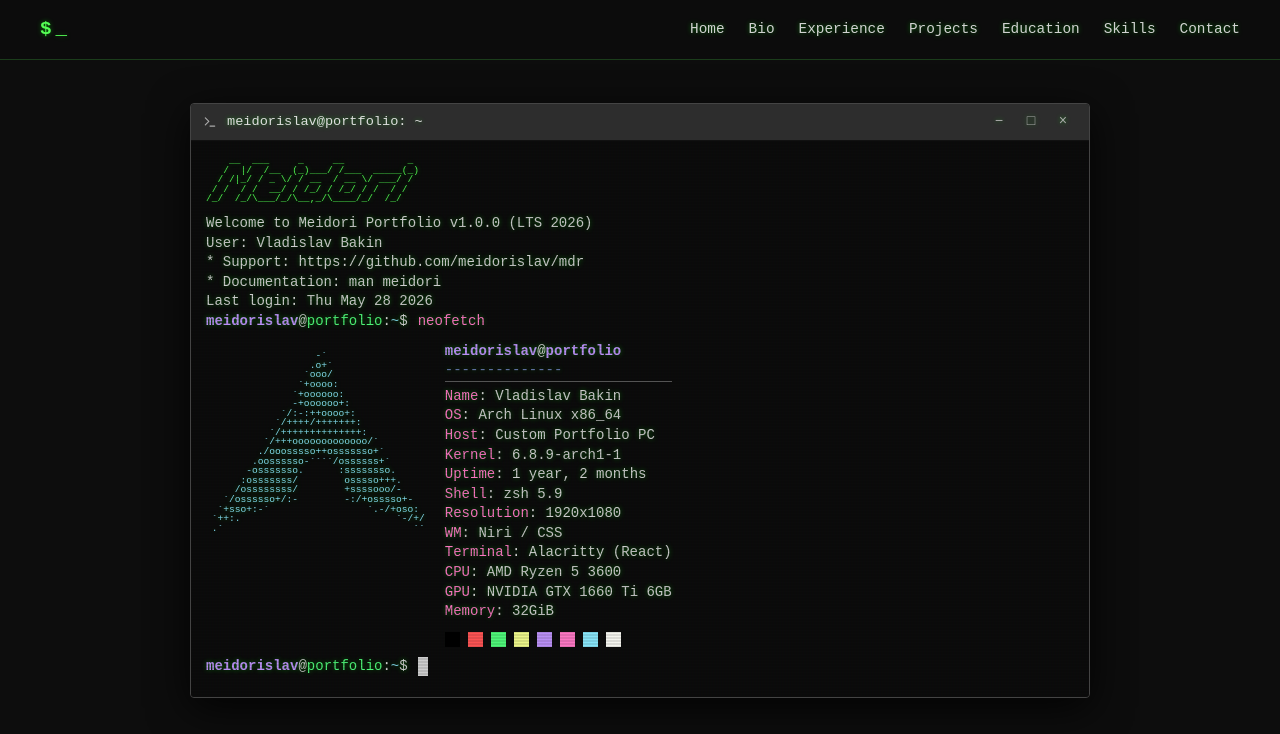
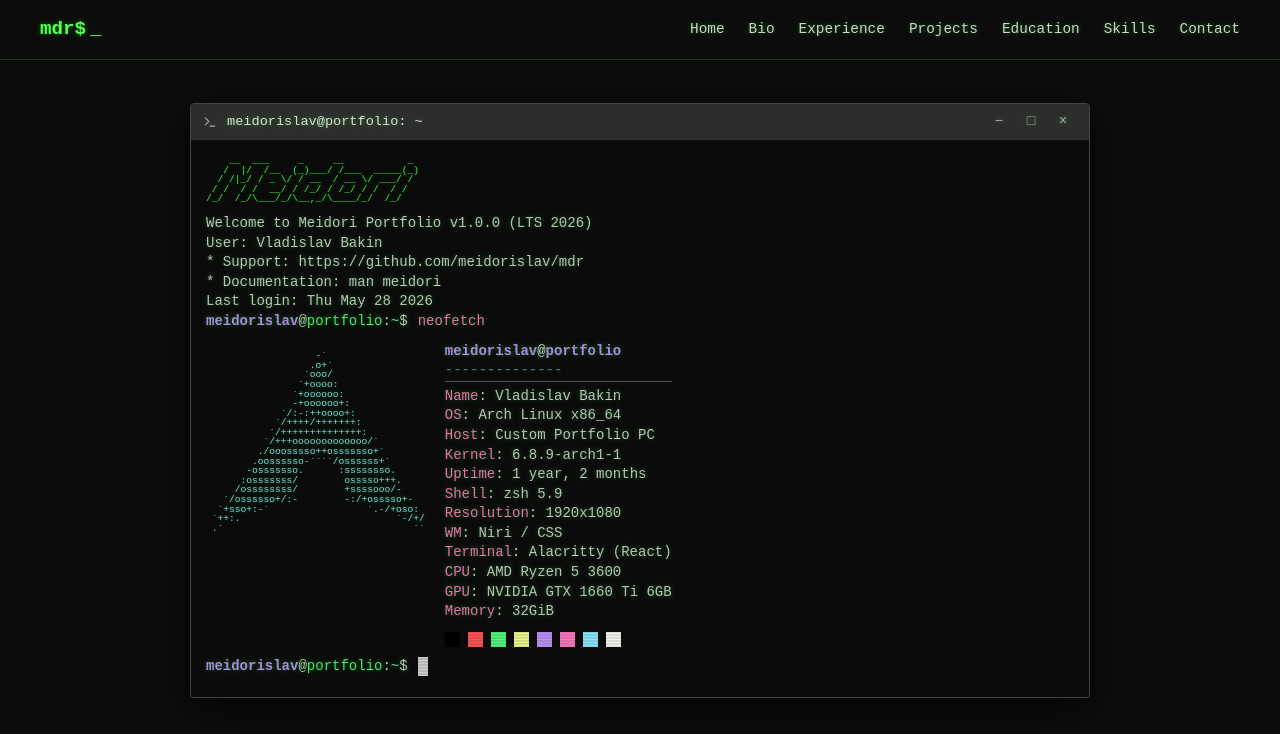
Before and after one commit to Meidorislav/mdr, a React (Vite) app: page / in a window 1280 px wide. Shown: the top 734 px of the page. Built offline with nearby package versions, Linux system fonts and the light colour scheme.

Commit message:
feat: add logo

```diff
--- a/src/components/Header/Header.tsx
+++ b/src/components/Header/Header.tsx
@@ -14,7 +14,7 @@ const Header = () => {
   return (
     <header className={styles.header}>
       <div className={styles.logo}>
-        <span className={styles.prompt}>$</span>
+        <span className={styles.prompt}>mdr$</span>
         <span className={styles.cursor}>_</span>
       </div>
       <nav className={styles.nav}>
```
